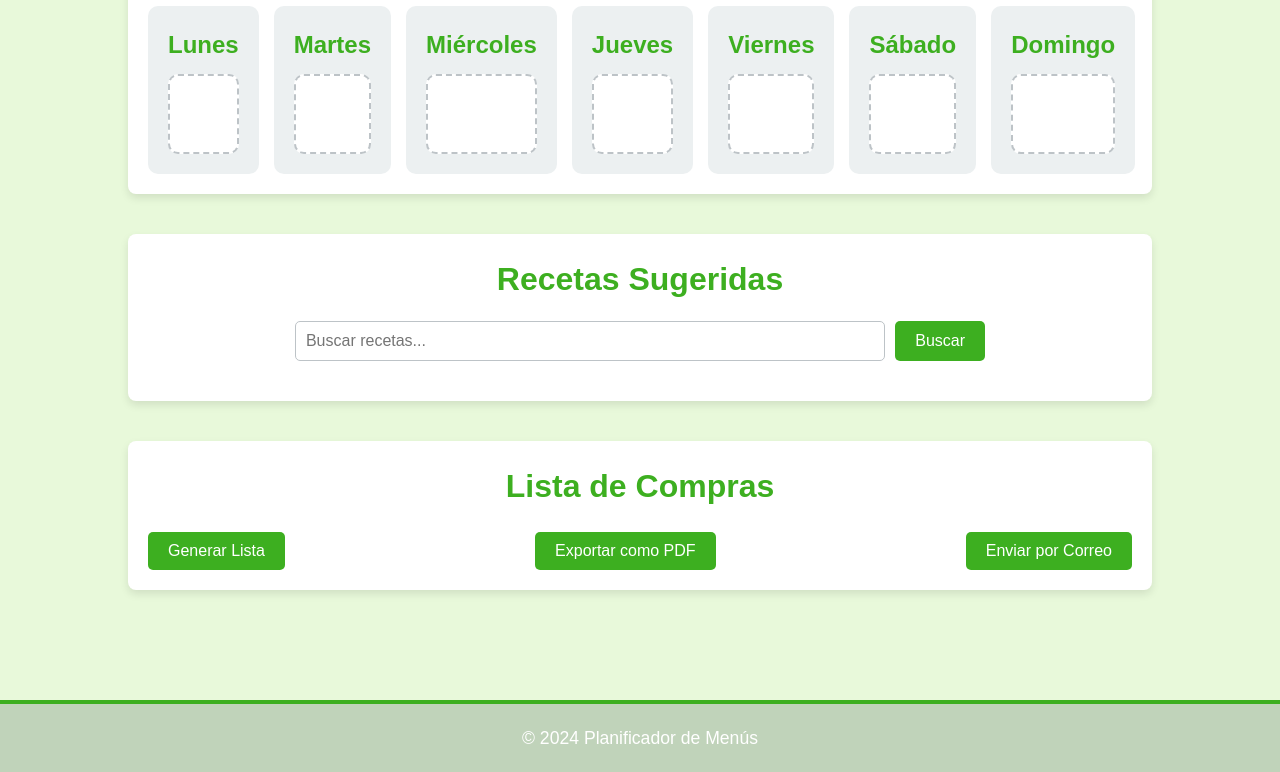
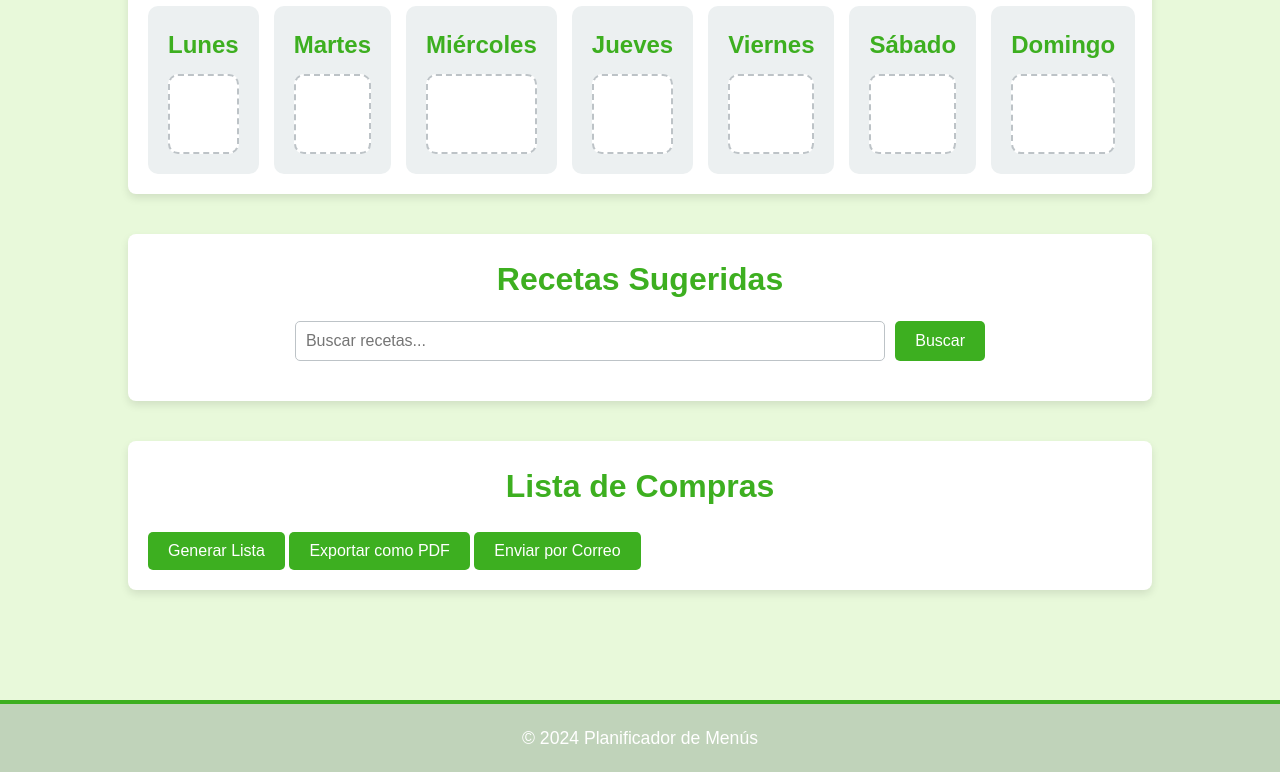
Before and after one commit to Albertomfu/Planificador_Menu, a plain HTML site: page index.html in a window 1280 px wide. Shown: the part 537-1309 px from the top of the page. Drawn offline with nearby package versions, Linux system fonts and the light colour scheme; a script that the page names is missing.

Commit message:
arreglos

```diff
--- a/styles/style.css
+++ b/styles/style.css
@@ -345,11 +345,11 @@ nav {
   color: #333;
 }
 
-#shopping-list-actions {
+/* #shopping-list-actions {
   display: flex;
   justify-content: space-between;
   gap: 10px;
-}
+} */
 
 #shopping-list-actions button {
   padding: 10px 20px;
```
